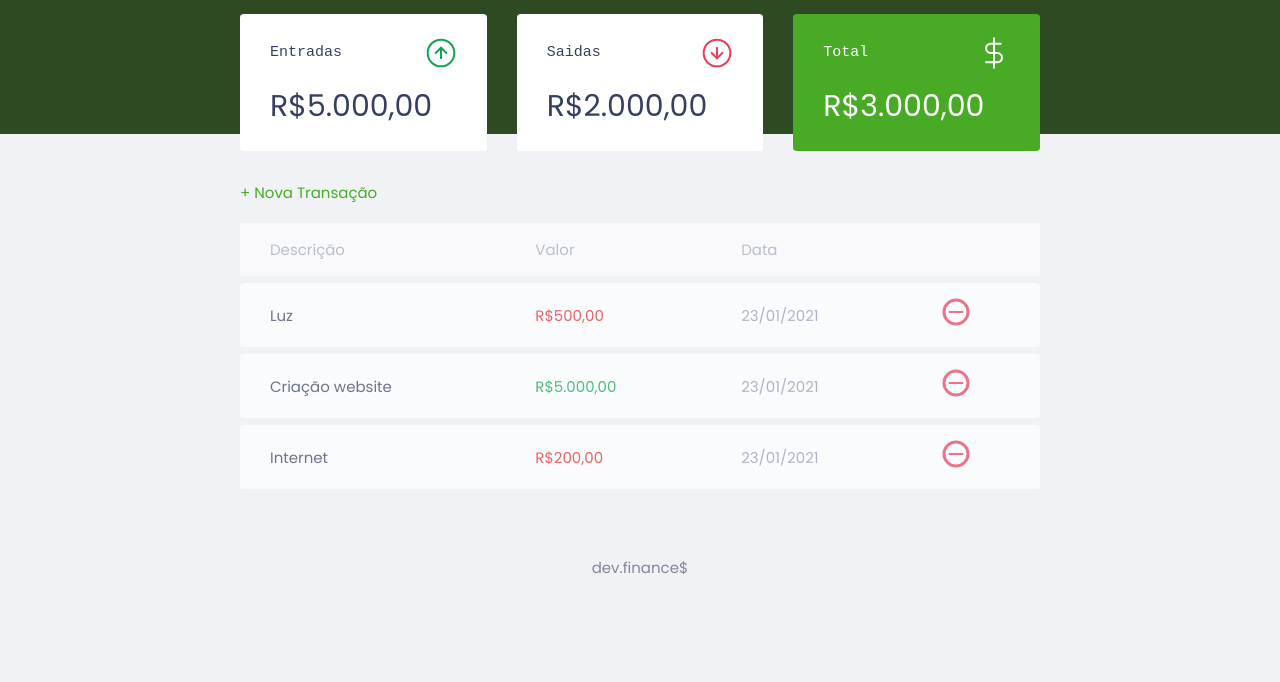
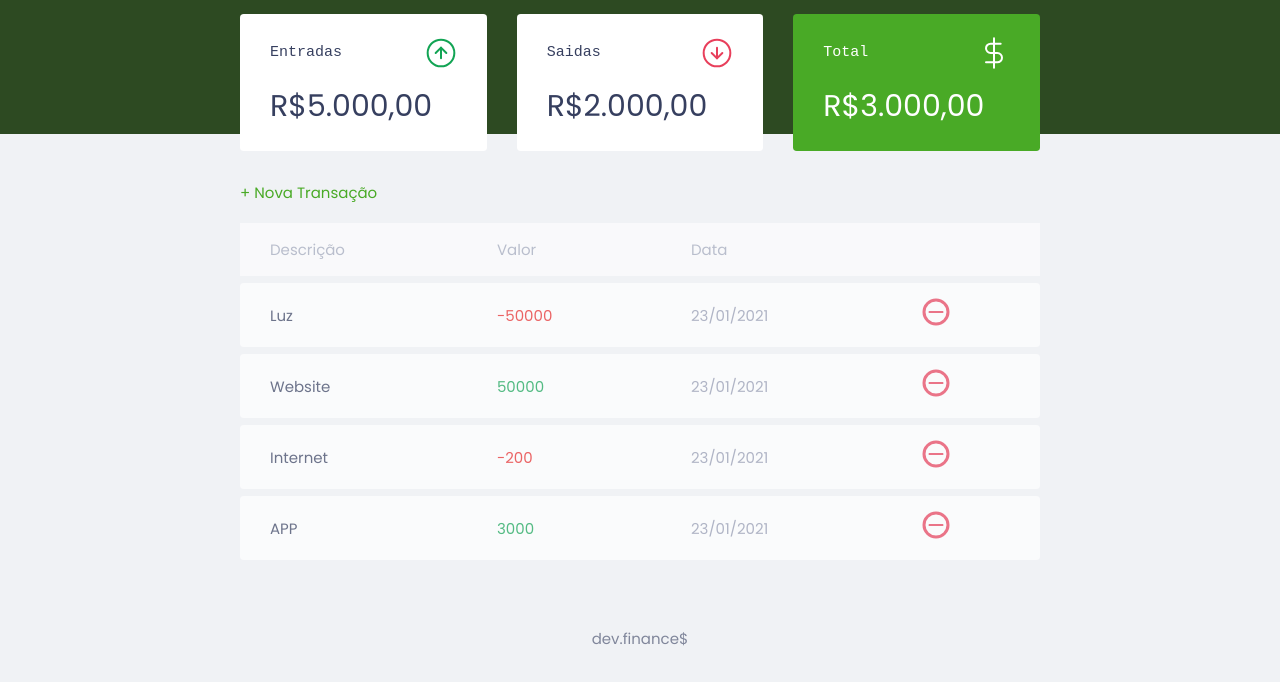
Before and after one commit to HPollefrone/dev.finances-aula, a plain HTML site: page index.html in a window 1280 px wide. Shown: the part 76-758 px from the top of the page. Drawn offline with Linux system fonts and the light colour scheme.

Commit message:
Terceiro commit

```diff
--- a/index.html
+++ b/index.html
@@ -57,30 +57,7 @@
                     </tr>
                 </thead>
                 <tbody>
-                    <tr>
-                        <td class="description">Luz</td>
-                        <td class="expense">R$500,00</td>
-                        <td class="date">23/01/2021</td>
-                        <td>
-                            <img src="./assets/minus.svg" alt="Remover transação">
-                        </td>
-                    </tr>
-                    <tr>
-                        <td class="description">Criação website</td>
-                        <td class="income">R$5.000,00</td>
-                        <td class="date"> 23/01/2021</td>
-                        <td>
-                            <img src="./assets/minus.svg" alt="Remover transação">
-                        </td>
-                    </tr>
-                    <tr>
-                        <td class="description">Internet</td>
-                        <td class="expense">R$200,00</td>
-                        <td class="date">23/01/2021</td>
-                        <td>
-                            <img src="./assets/minus.svg" alt="Remover transação">
-                        </td>
-                    </tr>
+
                 </tbody>
             </table>
         </section>
--- a/scripts.js
+++ b/scripts.js
@@ -18,19 +18,25 @@ const transactions = [
         id: 1,
         description: 'Luz',
         amount: -50000,
-        data: '23/01/2021',
+        date: '23/01/2021',
     },
     {
         id: 2,
         description: 'Website',
         amount: 50000,
-        data: '23/01/2021',
+        date: '23/01/2021',
     },
     {
         id: 3,
         description: 'Internet',
         amount: -200,
-        data: '23/01/2021',
+        date: '23/01/2021',
+    },
+    {
+        id: 4,
+        description: 'APP',
+        amount: 3000,
+        date: '23/01/2021',
     },]
 
 const Transaction = {
@@ -44,3 +50,42 @@ const Transaction = {
         // entradas - saídas
     }
 }
+
+
+const DOM = {
+    transactionContainer: document.querySelector('#data-table tbody'),
+    addTransaction(transaction, index){
+        const tr = document.createElement('tr')
+        tr.innerHTML = DOM.innerHTMLTransaction(transaction)
+
+        DOM.transactionContainer.appendChild(tr)
+    },
+    innerHTMLTransaction(transaction){
+        const  CSSclass= transaction.amount  > 0  ? "income" : "expense"
+
+        const amount = Utils.formatCurrency(transaction.amount)
+
+        const html =`
+
+            <td class="description">${transaction.description}</td>
+            <td class="${CSSclass}">${transaction.amount}</td>
+            <td class="date">${transaction.date}</td>
+            <td>
+                <img src="./assets/minus.svg" alt="Remover transação">
+            </td>
+
+    `
+    return html
+
+    }
+}
+
+const Utils  = {
+    formatCurrency(value){
+        const signal = Number(value) < 0 ? "-" : ""
+        }
+}
+
+transactions.forEach(function(transaction){
+    DOM.addTransaction(transaction)
+})
```
